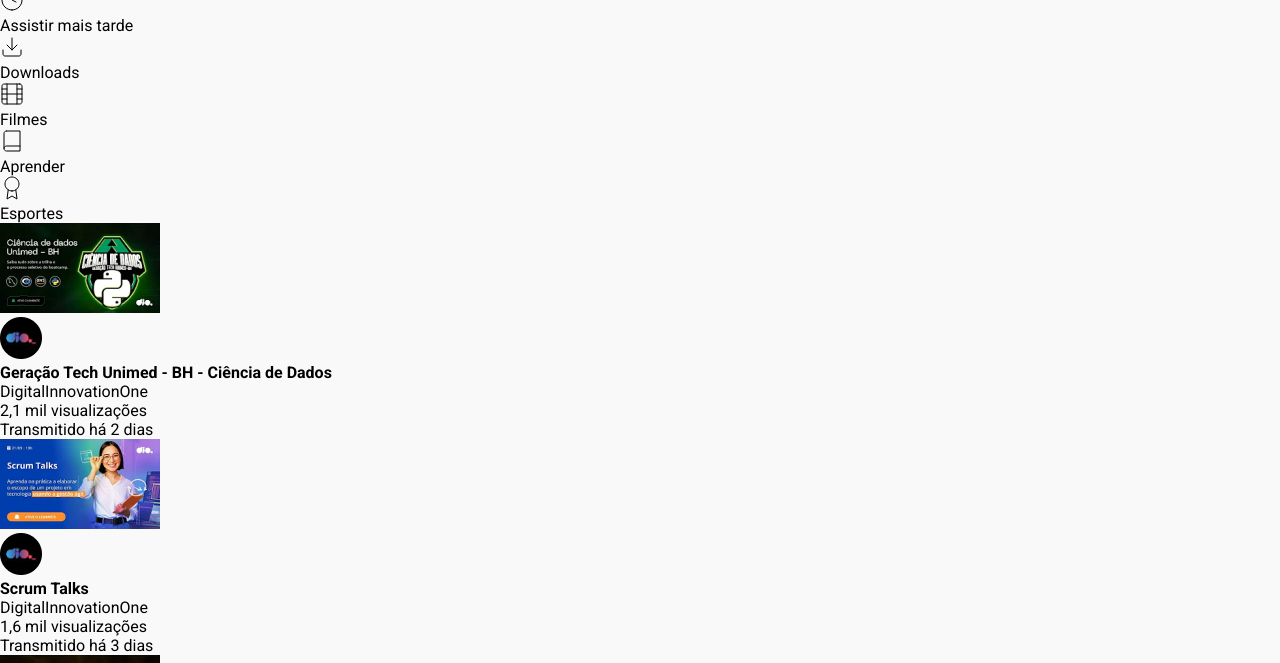
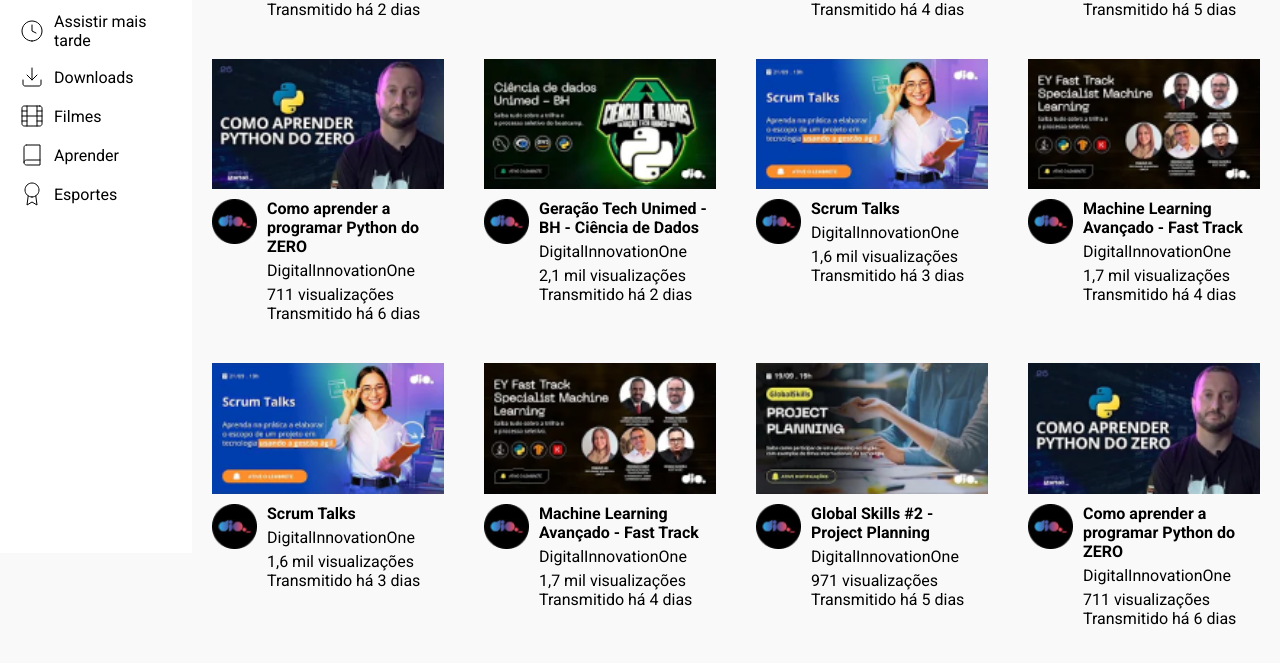
Before and after one commit to Leticia-Emily-Moraes/clone-timeline-youtube, a plain HTML site: page index.html in a window 1280 px wide. Shown: the part 303-966 px from the top of the page. Drawn offline with Linux system fonts and the light colour scheme.

Commit message:
style: stylized with display grid as timeline

```diff
--- a/assets/style/style.css
+++ b/assets/style/style.css
@@ -75,3 +75,58 @@
     height: 32px;
     border-radius: 50%;
 }
+
+main {
+    display: flex;
+    flex-direction: row;
+    justify-content: center;
+    align-items: flex-start;
+    width: 100%;
+    height: 100%;
+}
+
+.nav-lateral {
+    background-color: #FFFFFF;
+    width: 15%;
+    height: 100vh;
+    display: flex;
+    flex-direction: column;
+    gap: 15px;
+    padding: 50px 20px;
+}
+
+.nav-lateral span {
+    display: flex;
+    align-items: center;
+    gap: 10px;
+}
+
+.conteudo {
+    width: 85%;
+    display: grid;
+    grid-template-columns: 1fr 1fr 1fr 1fr;
+}
+
+.conteudo article {
+    display: flex;
+    flex-direction: column;
+    gap: 10px;
+    padding: 20px;
+    border-radius: 5px;
+}
+
+.conteudo article aside {
+    display: flex;
+    gap: 10px;
+}
+
+.conteudo article aside img {
+    width: 45px;
+    height: 45px;
+}
+
+.conteudo article aside span {
+    display: flex;
+    flex-direction: column;
+    gap: 5px;
+}
```
